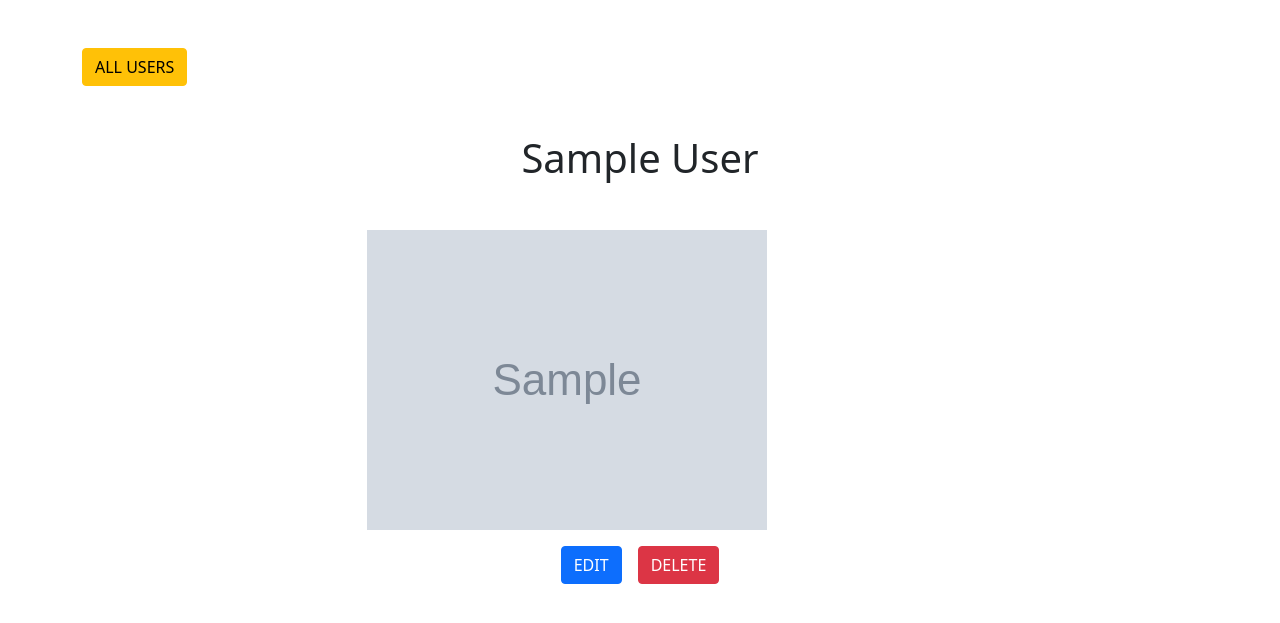
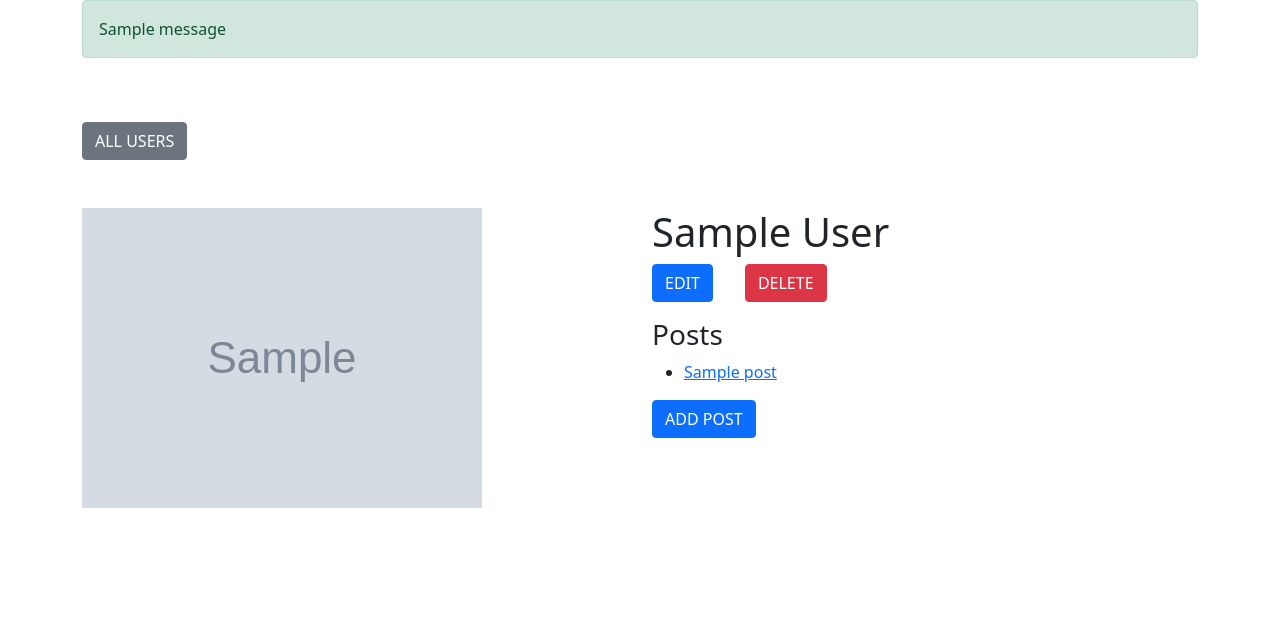
Before and after one commit to MattPereira/springboard-exercises, a Flask app: page /users/1 in a window 1280 px wide. Shown: the top 623 px of the page. Run offline with Flask 2, Linux system fonts and the light colour scheme; tables that the repository leaves empty hold one stand-in row (values such as "Sample post"); grey boxes marked "Sample" are stand-in pictures; one stand-in notice (Sample message) is shown.

Commit message:
one to many exercise complete

```diff
--- a/flask-blogly/app.py
+++ b/flask-blogly/app.py
@@ -2,7 +2,7 @@
 
 from flask import Flask, request, render_template, redirect, flash, session
 from flask_debugtoolbar import DebugToolbarExtension
-from models import db, connect_db, User
+from models import db, connect_db, User, Post
 
 app = Flask(__name__)
 
@@ -15,13 +15,20 @@ app.config['DEBUG_TB_INTERCEPT_REDIRECTS'] = False
 debug = DebugToolbarExtension(app)
 
 connect_db(app)
-db.create_all()
 
 
 @app.route('/')
 def home():
-    """only redirects to /users for now"""
-    return redirect('/users')
+    """Display 5 most recent blogly posts"""
+    posts = Post.query.order_by(Post.created_at.desc()).limit(5).all()
+
+    return render_template('home.html', posts=posts)
+
+
+@app.errorhandler(404)
+def page_not_found(e):
+    """Display custom page for 404 errors"""
+    return render_template('404.html')
 
 
 @app.route('/users')
@@ -34,30 +41,31 @@ def list_users():
 @app.route('/users/new')
 def add_user():
     """Show a form to add a new user"""
-    return render_template('new.html')
+    return render_template('users/new.html')
 
 
 @app.route('/users/new', methods=["POST"])
 def create_user():
     """Extract new user data from form and add to database"""
-    first_name = request.form["first_name"]
-    last_name = request.form["last_name"]
-    img_url = request.form["img_url"]
 
-    new_user = User(first_name=first_name,
-                    last_name=last_name, img_url=img_url or None)
+    new_user = User(
+        first_name=request.form["first_name"],
+        last_name=request.form["last_name"],
+        img_url=request.form["img_url"] or None)
 
     db.session.add(new_user)
     db.session.commit()
 
-    return redirect(f'/users/{new_user.id}')
+    flash(f"User {new_user.full_name} added!")
+    return redirect(f'/users')
 
 
 @app.route('/users/<int:user_id>')
 def show_user(user_id):
     """Show details about a particular user"""
     user = User.query.get_or_404(user_id)
-    return render_template('details.html', user=user)
+    posts = Post.query.filter_by(user_id=user_id).all()
+    return render_template('users/details.html', user=user, posts=posts)
 
 
 @app.route('/users/<int:user_id>/edit')
@@ -65,7 +73,7 @@ def edit_form(user_id):
     """Show form to edit a particular user"""
 
     user = User.query.get(user_id)
-    return render_template('edit.html', user=user)
+    return render_template('users/edit.html', user=user)
 
 
 @app.route('/users/<int:user_id>/edit', methods=["POST"])
@@ -83,6 +91,8 @@ def update_user(user_id):
     db.session.add(user)
     db.session.commit()
 
+    flash(f"User {user.full_name} has been edited!")
+
     return redirect('/users')
 
 
@@ -93,4 +103,80 @@ def delete_user(user_id):
 
     db.session.delete(user)
     db.session.commit()
+
+    flash(f"User {user.full_name} has been deleted!")
     return redirect('/users')
+
+
+@app.route('/users/<int:user_id>/posts/new')
+def new_post_form(user_id):
+    """Show form to add a new post"""
+    user = User.query.get_or_404(user_id)
+    return render_template('posts/new.html', user=user)
+
+
+@app.route('/users/<int:user_id>/posts/new', methods=["POST"])
+def create_post(user_id):
+    """Handle add form by adding post to db and then redirect to user details"""
+
+    title = request.form["title"]
+    content = request.form["content"]
+
+    new_post = Post(title=title, content=content, user_id=user_id)
+
+    db.session.add(new_post)
+    db.session.commit()
+
+    flash(f"New post {new_post.title} has been created!")
+
+    return redirect(f'/users/{user_id}')
+
+
+@app.route('/posts/<int:post_id>')
+def show_post(post_id):
+    """Show the details of a particular post"""
+    post = Post.query.get_or_404(post_id)
+
+    return render_template('posts/details.html', post=post)
+
+
+@app.route('/posts/<int:post_id>/edit')
+def edit_post_form(post_id):
+    """Show form to edit a particular post"""
+    post = Post.query.get_or_404(post_id)
+
+    return render_template('posts/edit.html', post=post)
+
+
+@app.route('/posts/<int:post_id>/edit', methods=["POST"])
+def edit_post(post_id):
+    """Update title and content of post in db then redirect to post details"""
+    title = request.form["title"]
+    content = request.form["content"]
+
+    post = Post.query.get_or_404(post_id)
+
+    post.title = title
+    post.content = content
+
+    db.session.add(post)
+    db.session.commit()
+
+    flash(f"Post {post.title} has been edited!")
+
+    return redirect(f'/posts/{post_id}')
+
+
+@app.route('/posts/<int:post_id>/delete', methods=["POST"])
+def delete_post(post_id):
+    """Delete a particular user when delete form is submitted"""
+    post = Post.query.get_or_404(post_id)
+
+    user_id = post.user.id
+
+    db.session.delete(post)
+    db.session.commit()
+
+    flash(f"Post {post.title} has been deleted!")
+
+    return redirect(f'/users/{user_id}')
--- a/flask-blogly/models.py
+++ b/flask-blogly/models.py
@@ -1,5 +1,7 @@
 """Models for Blogly."""
 from flask_sqlalchemy import SQLAlchemy
+
+import datetime
 
 db = SQLAlchemy()
 
@@ -10,6 +12,7 @@ def connect_db(app):
 
 
 class User(db.Model):
+    """User Model"""
     __tablename__ = "users"
 
     id = db.Column(db.Integer,
@@ -22,13 +25,46 @@ class User(db.Model):
     last_name = db.Column(db.String(25),
                           nullable=False)
 
-    img_url = db.Column(db.String(300),
+    img_url = db.Column(db.Text,
                         nullable=False,
                         default="https://upload.wikimedia.org/wikipedia/commons/8/89/Portrait_Placeholder.png")
+
+    posts = db.relationship("Post", backref="user",
+                            cascade="all, delete-orphan")
 
     def __repr__(self):
         u = self
         return f"<User id={u.id} first_name={u.first_name} last_name={u.last_name}>"
 
-    def get_full_name(self):
+    @property
+    def full_name(self):
         return f"{self.first_name} {self.last_name}"
+
+
+class Post(db.Model):
+    """Post Model"""
+    __tablename__ = "posts"
+
+    id = db.Column(db.Integer,
+                   primary_key=True,
+                   autoincrement=True)
+
+    title = db.Column(db.String(50),
+                      nullable=False)
+
+    content = db.Column(db.Text,
+                        nullable=False)
+
+    created_at = db.Column(db.DateTime, nullable=False,
+                           default=datetime.datetime.now())
+
+    user_id = db.Column(db.Integer, db.ForeignKey('users.id'), nullable=False)
+
+    def __repr__(self):
+        return f"<Post title:{self.title} content:{self.content} created_at:{self.created_at}>"
+
+    @property
+    def friendly_datetime(self):
+        """Return human readable date and time string"""
+
+        return self.created_at.strftime("%B %d %Y, %I:%M %p")
--- a/flask-blogly/templates/base.html
+++ b/flask-blogly/templates/base.html
@@ -9,6 +9,14 @@
 </head>
 <body>
     <div class="container">
+        {% with messages = get_flashed_messages() %}
+            {% if messages %}
+                {% for message in messages %}
+                <div class="alert alert-success" role="alert">{{ message }}</div>
+                {% endfor %}
+            {% endif %}
+        {% endwith %}
+
         {% block content %}
         {% endblock %}
     </div>
--- a/flask-blogly/templates/details.html
+++ /dev/null
@@ -1,21 +0,0 @@
-{% extends 'base.html'  %}
-{% block title %}Home Page{% endblock %}
-
-{% block content %}
-<a href="/users"><button class="btn btn-warning mt-5">ALL USERS</button></a>
-
-<h1 class="text-center my-5">{{user.get_full_name()}}</h1>
-
-<div class="row justify-content-center">
-    <div class="col-md-6">
-        <img src="{{user.img_url}}" class="img-fluid"alt="">
-    </div>
-</div>
-<div class="d-flex justify-content-center mt-3">
-    <a href="/users/{{user.id}}/edit"><button class="btn btn-primary me-3">EDIT</button></a>
-    <form action="/users/{{user.id}}/delete" method="POST">
-        <button class="btn btn-danger">DELETE</button></a>
-    </form>
-</div>
-
-{% endblock %}
--- a/flask-blogly/templates/users.html
+++ b/flask-blogly/templates/users.html
@@ -7,7 +7,7 @@
 
 <ul>
     {% for user in users %}
-    <li><a href="/users/{{user.id}}">{{user.get_full_name()}}</a></li>
+    <li><a href="/users/{{user.id}}">{{user.full_name}}</a></li>
     {% endfor %}
 </ul>
 
--- /dev/null
+++ b/flask-blogly/templates/users/details.html
@@ -0,0 +1,32 @@
+{% extends 'base.html'  %}
+{% block title %}User Details{% endblock %}
+
+{% block content %}
+<a href="/users"><button class="btn btn-secondary my-5">ALL USERS</button></a>
+
+
+
+<div class="row justify-content-center">
+    <div class="col-md-6">
+        <img src="{{user.img_url}}" class="img-fluid"alt="">
+    </div>
+    <div class="col-md-6">
+        <h1>{{user.full_name}}</h1>
+        <div class="d-flex mb-3">
+            <a href="/users/{{user.id}}/edit" class="btn btn-primary me-3">EDIT</a>
+            <form action="/users/{{user.id}}/delete" method="POST">
+                <button class="btn btn-danger ms-3">DELETE</button></a>
+            </form>
+        </div>
+        <h3>Posts</h3>
+        <ul>
+            {% for post in posts %}
+                <li><a href="/posts/{{post.id}}">{{post.title}}</a></li>
+            {% endfor %}
+        </ul>
+        <a href="/users/{{user.id}}/posts/new"><button class="btn btn-primary">ADD POST</button></a>
+    </div>
+</div>
+
+
+{% endblock %}
```
Also changed, not shown: flask-blogly/seed.py (+23 -5 lines), flask-blogly/templates/404.html (added, +16 -0 lines), flask-blogly/templates/home.html (+9 -2 lines), flask-blogly/templates/posts/details.html (added, +21 -0 lines), flask-blogly/templates/posts/edit.html (added, +36 -0 lines), flask-blogly/templates/posts/new.html (added, +36 -0 lines), flask-blogly/templates/users/edit.html (renamed from flask-blogly/templates/edit.html, +3 -8 lines), flask-blogly/test_flask.py (+73 -4 lines), flask-blogly/templates/users/new.html (renamed from flask-blogly/templates/new.html).
